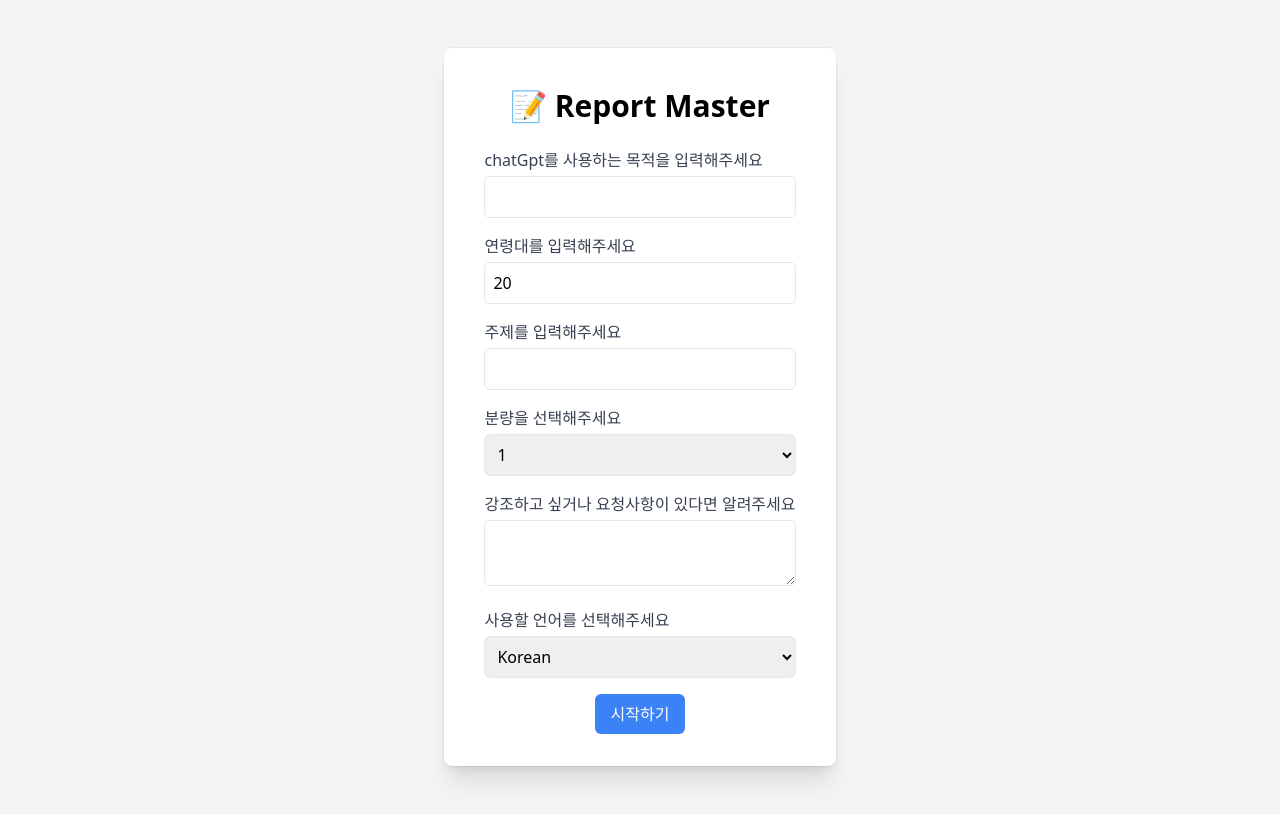
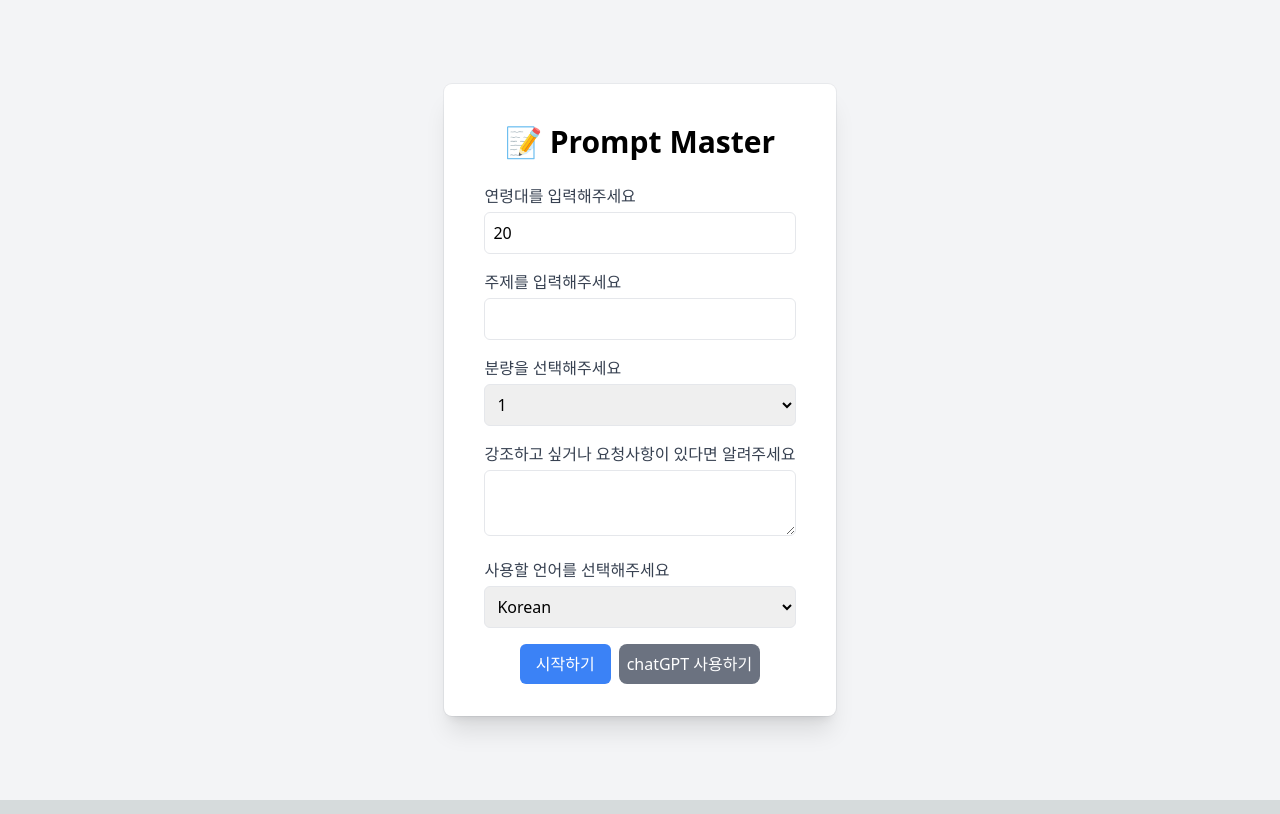
Before and after one commit to SeowooLee0/my-report-master, a Next.js app: page /createPrompt in a window 1280 px wide. Built offline with nearby package versions, Linux system fonts and the light colour scheme.

Commit message:
Add: 각 페이지에 라우팅 버튼 추가
'/' ->'/ createPrompt' 라우팅 버튼 추가
'/createPrompt' -> '/'  라우팅 버튼 추가

```diff
--- a/pages/createPrompt.tsx
+++ b/pages/createPrompt.tsx
@@ -1,4 +1,5 @@
 import { tree } from "next/dist/build/templates/app-page";
+import Link from "next/link";
 import { useState } from "react";
 
 export default function CreatePrompt() {
@@ -14,30 +15,23 @@ export default function CreatePrompt() {
 
   const handleSubmit = (e: any) => {
     e.preventDefault();
+    if (!topic) {
+      alert("주제를 작성해주세요!");
+      return;
+    }
     setPrompt(true);
     setIsLoading(false);
   };
 
   return (
-    <div className="min-h-screen bg-gray-100 py-6 flex flex-col justify-center relative overflow-hidden sm:py-12">
+    <div className="text-black min-h-screen bg-gray-100 py-6 flex flex-col justify-center relative overflow-hidden sm:py-12">
       <div className="relative px-6 pt-10 pb-8 bg-white shadow-xl ring-1 ring-gray-900/5 max-w-lg mx-auto rounded-lg sm:px-10">
         <div className="w-full">
           <h1 className="text-3xl font-semibold text-center">
-            📝 Report Master
+            📝 Prompt Master
           </h1>
         </div>
         <form className="mt-6" onSubmit={handleSubmit}>
-          <div className="mb-4">
-            <label className="block text-gray-700">
-              chatGpt를 사용하는 목적을 입력해주세요
-            </label>
-            <input
-              type="text"
-              className="mt-1 p-2 w-full border rounded-md"
-              value={system}
-              onChange={(e) => setSystem(e.target.value)}
-            />
-          </div>
           <div className="mb-4">
             <label className="block text-gray-700">연령대를 입력해주세요</label>
             <input
@@ -113,6 +107,11 @@ export default function CreatePrompt() {
             >
               {isLoading ? "작성중..." : "시작하기"}
             </button>
+            <button className=" bg-gray-500 text-white rounded-lg p-2 ml-2">
+              <Link href="/" prefetch={false}>
+                chatGPT 사용하기
+              </Link>
+            </button>
           </div>
           {prompt && (
             <div>
--- a/pages/index.tsx
+++ b/pages/index.tsx
@@ -1,3 +1,4 @@
+import Link from "next/link";
 import { useState } from "react";
 
 export default function Home() {
@@ -44,7 +45,7 @@ export default function Home() {
   };
 
   return (
-    <div className="min-h-screen bg-gray-100 py-6 flex flex-col justify-center relative overflow-hidden sm:py-12">
+    <div className="text-black min-h-screen bg-gray-100 py-6 flex flex-col justify-center relative overflow-hidden sm:py-12">
       <div className="relative px-6 pt-10 pb-8 bg-white shadow-xl ring-1 ring-gray-900/5 max-w-lg mx-auto rounded-lg sm:px-10">
         <div className="w-full">
           <h1 className="text-3xl font-semibold text-center">
@@ -137,6 +138,12 @@ export default function Home() {
               >
                 {isLoading ? "작성중..." : "시작하기"}
               </button>
+
+              <button className=" bg-gray-500 text-white rounded-lg p-2 ml-2">
+                <Link href="/createPrompt" prefetch={false}>
+                  프롬포트만 생성하기
+                </Link>
+              </button>
             </div>
           </form>
 
```
Also changed, not shown: 1 other file (tests, documents, lock files or other folders).
